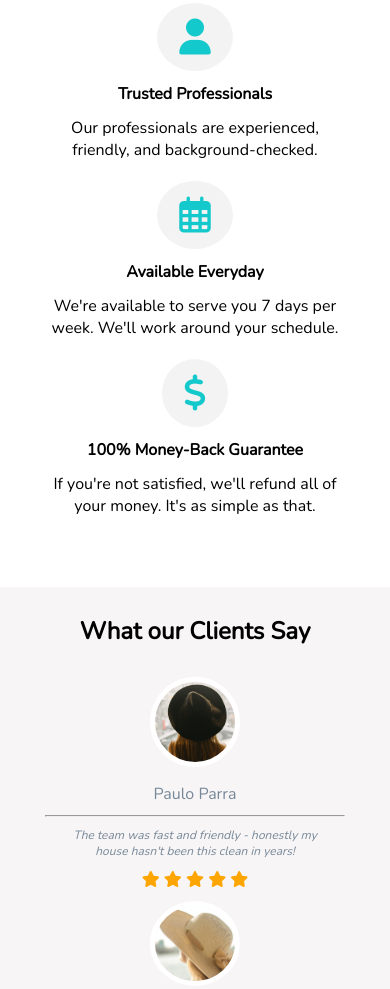
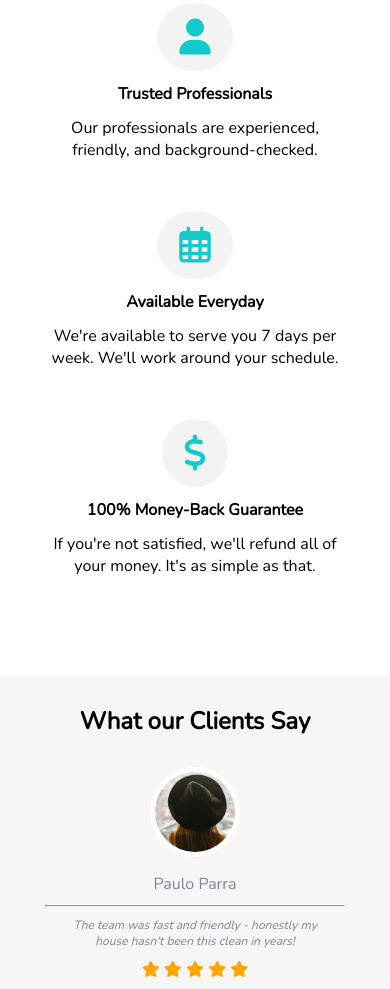
Before and after one commit to Temidayo99/Booking-Landing-Page, a plain HTML site: page index.html in a window 390 px wide. Shown: the part 706-1695 px from the top of the page. Drawn offline with nearby package versions, Linux system fonts and the light colour scheme.

Commit message:
added new file

```diff
--- a/style.css
+++ b/style.css
@@ -187,10 +187,10 @@ footer p{
         display: block;
     }
     .services ul li{
-        padding-bottom: 20px;
+        padding-bottom: 50px;
     }
     .review li{
-        padding-bottom: 10px;
+        padding-bottom: 40px;
     }
     .review-div{
         padding: 28px 45px;
```
